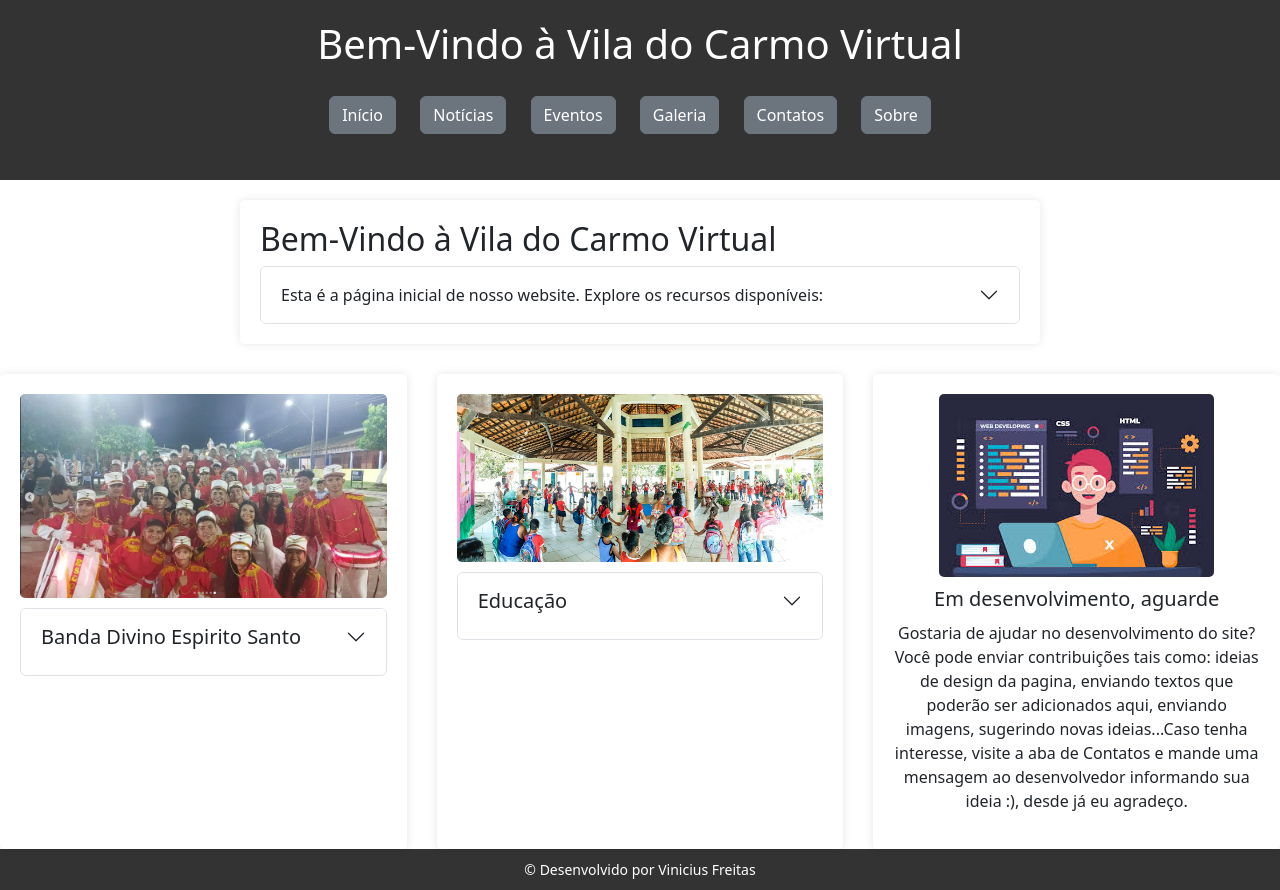
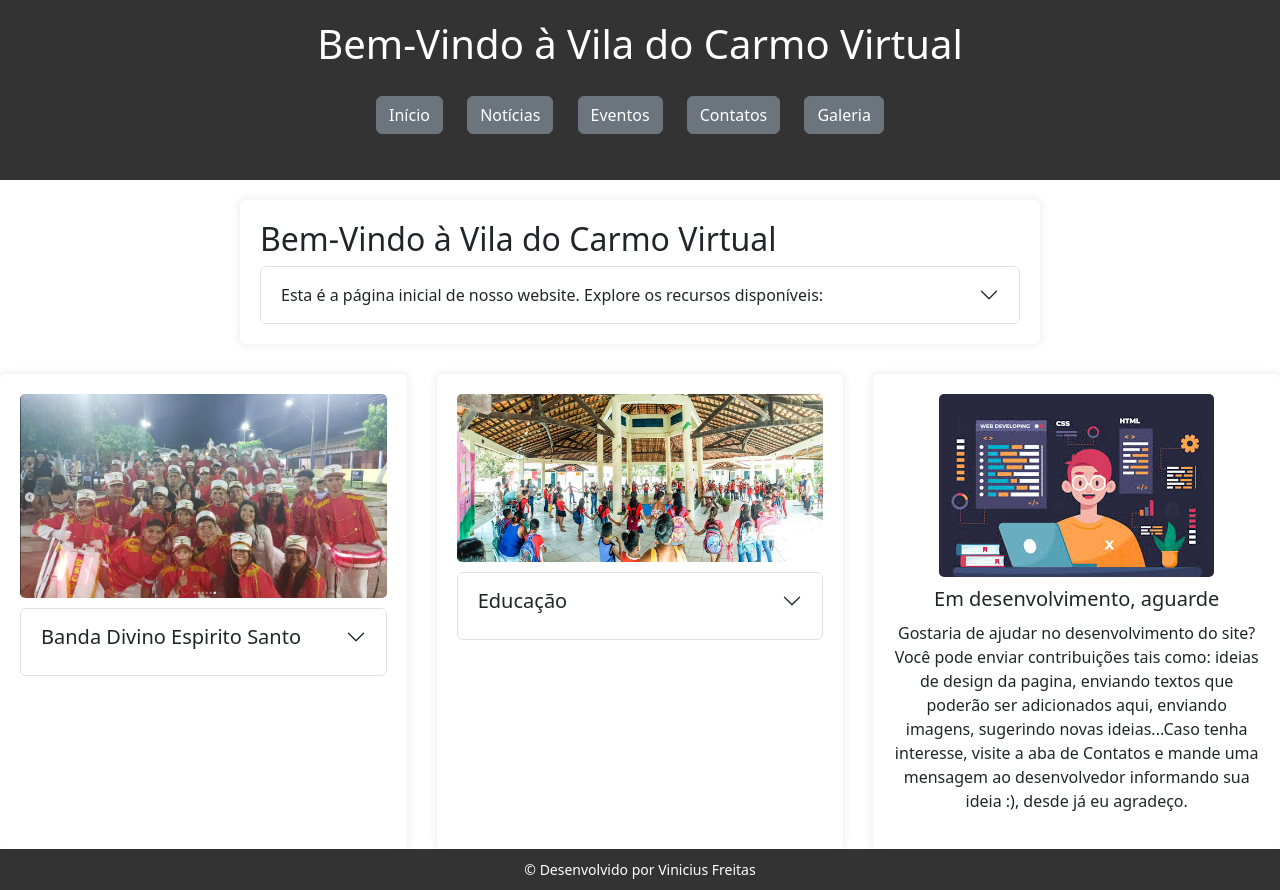
Before and after one commit to PauloViniciusFreitas/vdc-page, a plain HTML site: page index.html in a window 1280 px wide. Drawn offline with nearby package versions, Linux system fonts and the light colour scheme.

Commit message:
tirei o botão sobre

```diff
--- a/index.html
+++ b/index.html
@@ -18,9 +18,10 @@
                 <li><a class="btn btn-secondary mt-2" href="index.html">Início</a></li>
                 <li><a class="btn btn-secondary mt-2" href="noticias.html">Notícias</a></li>
                 <li><a class="btn btn-secondary mt-2" href="eventos.html">Eventos</a></li>
+                <li><a class="btn btn-secondary mt-2" href="./contato.html">Contatos</a></li>
                 <li><a class="btn btn-secondary mt-2" href="./galeria.html">Galeria</a></li>
-                <li><a class="btn btn-secondary mt-2" href="./contato.html">Contatos</a></li>
-                <li><a class="btn btn-secondary mt-2" href="#">Sobre</a></li>
+
+
             </ul>
         </nav>
     </header>
```
Also changed, not shown: contato.html (+1 -1 lines), eventos.html (+1 -1 lines), galeria.html (+1 -1 lines), noticias.html (+1 -1 lines).
